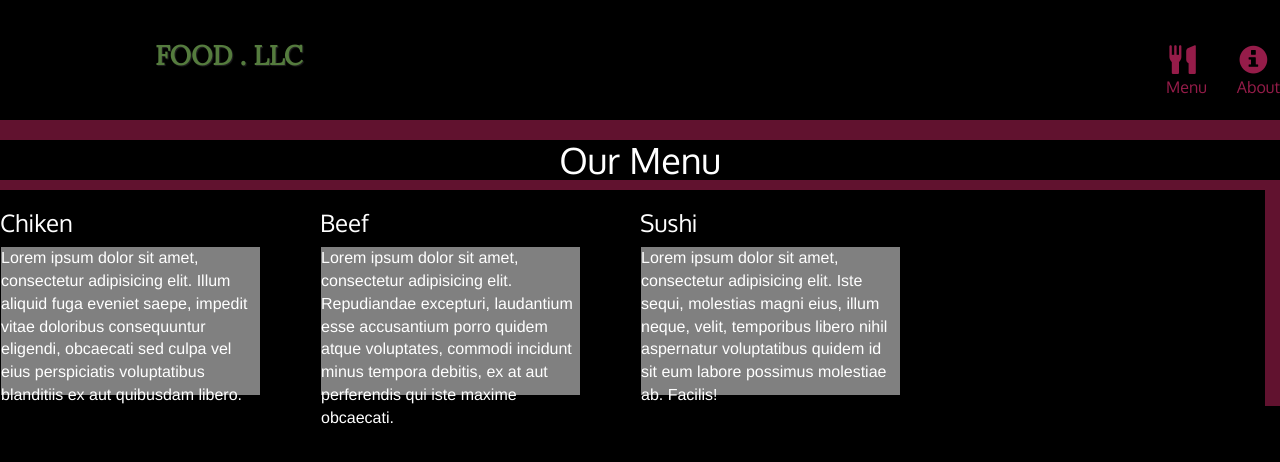
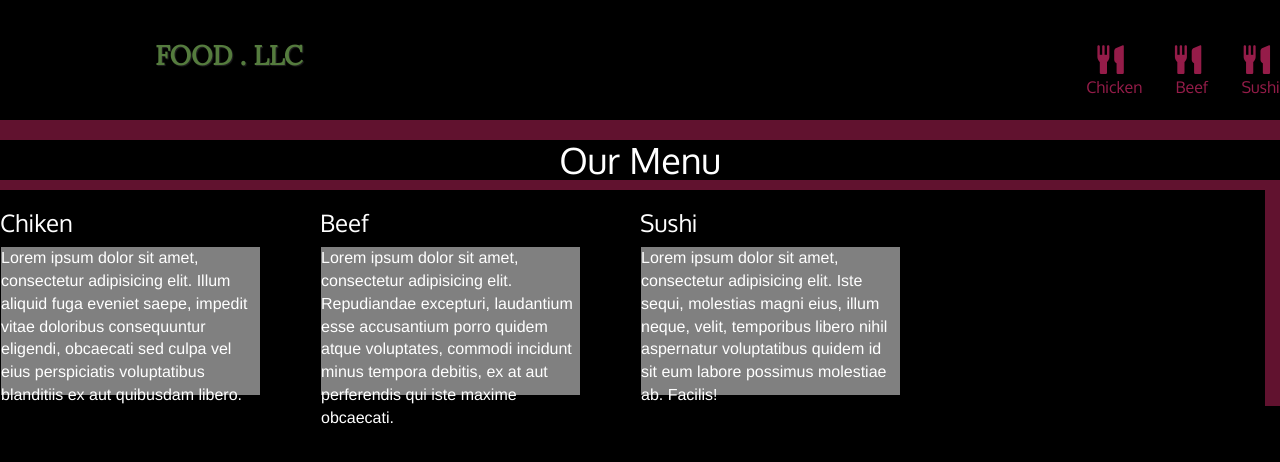
Before and after one commit to devicepc/semana-3, a plain HTML site: page index.html in a window 1280 px wide. Shown: the top 462 px of the page. Drawn offline with Linux system fonts and the light colour scheme; a script that the page names is missing.

Commit message:
Add files via upload

```diff
--- a/index.html
+++ b/index.html
@@ -109,6 +109,8 @@ section {
 
 	}
 
+
+
       </style>
     <link rel="stylesheet" href="css/bootstrap.min.css">
     <link rel="stylesheet" href="css/styles.css">
@@ -142,11 +144,15 @@ section {
            <ul id="nav-list" class="nav navbar-nav navbar-right">
             <li>
               <a href="index.html">
-                <span class="glyphicon glyphicon-cutlery"></span><br class="hidden-xs"> Menu</a>
+                <span class="glyphicon glyphicon-cutlery"></span><br class="hidden-xs"> Chicken</a>
+            </li>
+            <li>
+              <a href="index.html">
+                <span class="glyphicon glyphicon-cutlery"></span><br class="hidden-xs"> Beef</a>
             </li>
             <li>
               <a href="#">
-                <span class="glyphicon glyphicon-info-sign"></span><br class="hidden-xs"> About</a>
+                <span class="glyphicon glyphicon-cutlery"></span><br class="hidden-xs"> Sushi</a>
             </li>
 
           </ul><!-- #nav-list -->
```
